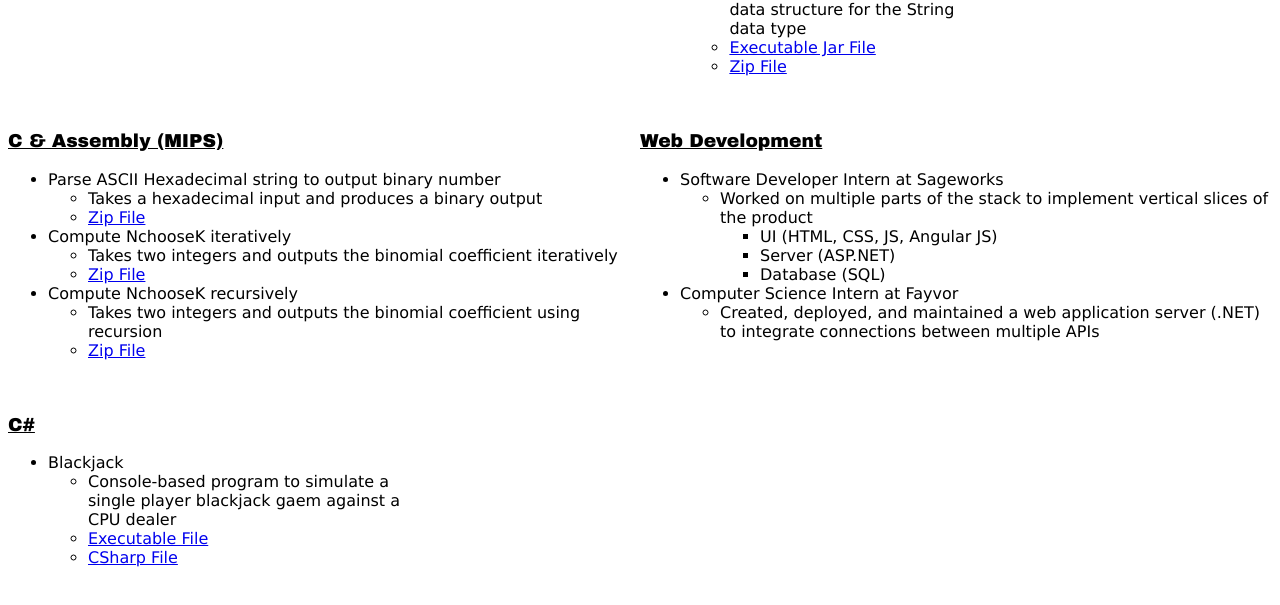
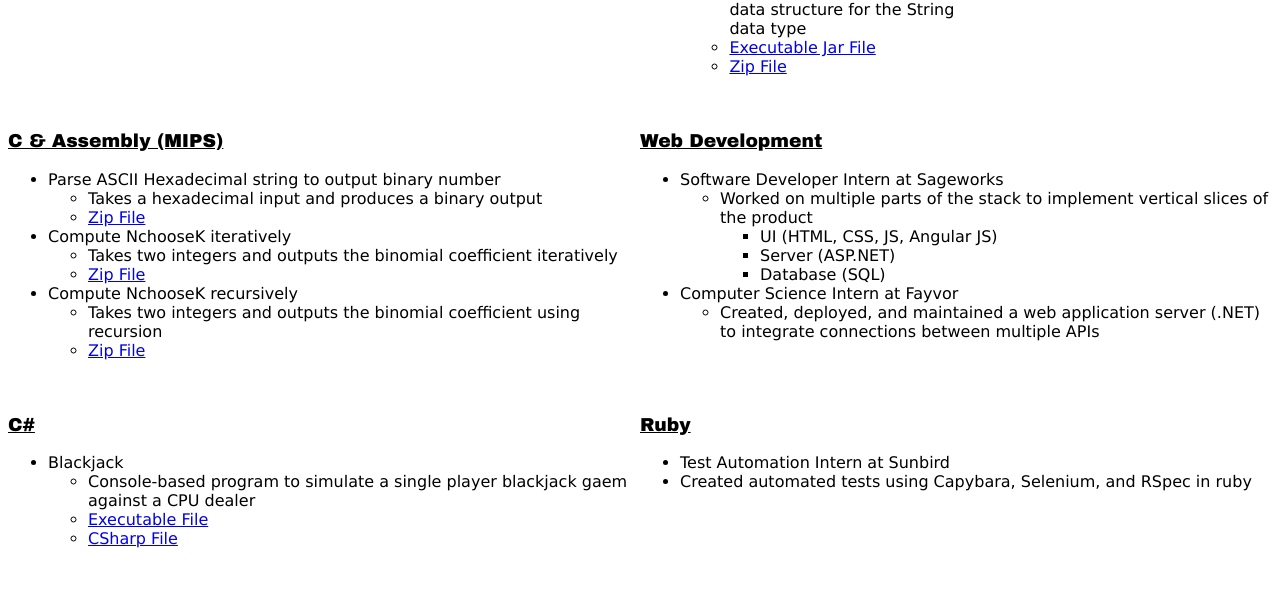
Before and after one commit to odreikosen/odreikosen.github.io, a plain HTML site: page index.html in a window 1280 px wide. Shown: the part 505-1110 px from the top of the page. Drawn offline with Linux system fonts and the light colour scheme.

Commit message:
Added ruby experience

```diff
--- a/index.html
+++ b/index.html
@@ -148,6 +148,19 @@
         </li>
 
       </ul>
+
   </div>
+  <div class="column" id="Ruby">
+    <h3> <u> Ruby </u> </h3>
+    <ul>
+      <li>
+        Test Automation Intern at Sunbird
+        <li>
+          Created automated tests using Capybara, Selenium, and RSpec in ruby
+        </li>
+      </li>
+    </ul>
+  </div>
+</div>
 </body>
 </html>
```
